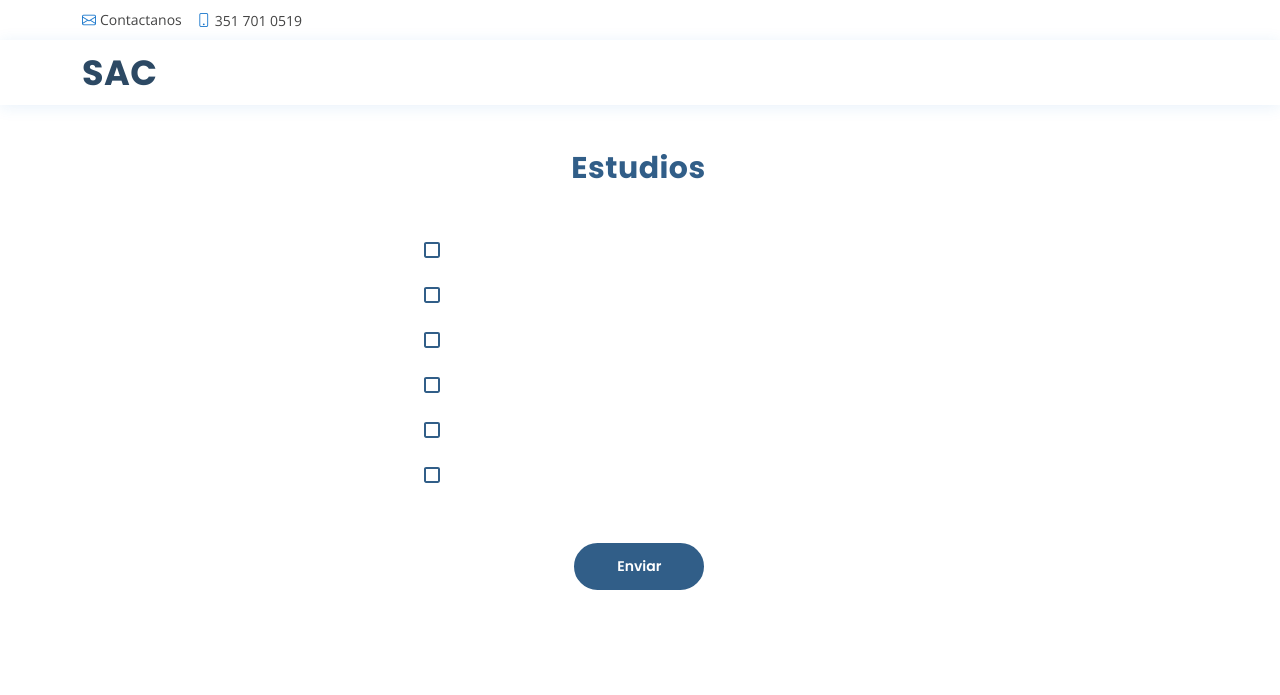
After one commit to HermesPuig/laboratorioquimico, a Django app: page /estudios/ in a window 1280 px wide. The commit adds this page. Shown: the top 695 px of the page. Run offline with Django 4.2, Linux system fonts and the light colour scheme; some libraries are stand-ins or nearby versions.

Commit message:
estudios

```diff
--- a/app/static/assets/css/style.css
+++ b/app/static/assets/css/style.css
@@ -225,6 +225,37 @@ label {
     color: #315e88;
 }
 
+
+input[type=checkbox] {
+	appearance: none;
+  background-color: #fff;
+  margin: 0;
+	font: inherit;
+  color: currentColor;
+  width: 1.15em;
+  height: 1.15em;
+  border: 0.15em solid #315e88;
+  border-radius: 0.15em;
+  transform: translateY(-0.075em);
+	display: grid;
+  place-content: center;
+	&::before {
+		content: "";
+		width: 0.65em;
+		height: 0.65em;
+		transform: scale(0);
+		transition: 120ms transform ease-in-out;
+		box-shadow: inset 1em 1em #315e88;
+		background-color: CanvasText;
+		clip-path: polygon(14% 44%, 0 65%, 50% 100%, 100% 16%, 80% 0%, 43% 62%);
+		transform-origin: left top;
+	}
+	&:checked::before {
+		transform: scale(1);
+	}
+}
+
+
 .buttonlogin {
 	appearance: none;
   font-size: 20;
@@ -335,6 +366,24 @@ label {
 	}
 }
 
+.btn-estudios {
+  appearance: none;
+    font-weight: 600;
+    border: 3px solid #315e88;
+    background: rgb(0, 77%, 44%315e88, 0);
+    padding: 10px 40px;
+    background-color: #315e88;
+    color: #ffffff;
+    margin-left: 150px;
+    border-radius: 50px;
+    margin-top: 30px;
+    transition: 1s;
+    &:hover, &:focus, &:active {
+      background: #ffffff;
+      color: #315e88;
+	}
+}
+
 
 
 .logina {
@@ -423,11 +472,24 @@ label {
   align-items: center;
   justify-content: center;
 }
+
 .solicitud-box {
   display: flex;
   height: 800px;
   color: #315e88;
   font-size: 14px;
+  font-family: "Poppins", sans-serif;
+  align-items: center;
+  justify-content: center;
+
+}
+
+.estudios-box {
+  display: flex;
+  height: 650px;
+  color: #315e88;
+  font-size: 14px;
+  margin-right: 150px;
   font-family: "Poppins", sans-serif;
   align-items: center;
   justify-content: center;
@@ -446,7 +508,6 @@ label {
 .fecha-receta {
 font-size: 16px;
 margin-bottom: -30px;
-margin-top: 80px;
 text-align: center;
 margin-left: 5px;
 
--- /dev/null
+++ b/app/templates/estudios.html
@@ -0,0 +1,85 @@
+{% load static %}
+
+
+<!DOCTYPE html>
+<html lang="en">
+<head>
+  <meta charset="utf-8">
+  <meta content="width=device-width, initial-scale=1.0" name="viewport">
+
+  <title>Seleccion Estudios</title>
+  <meta content="" name="description">
+  <meta content="" name="keywords">
+
+  <!-- Favicons -->
+  <link href="{% static 'assets/img/favicon.png' %}" rel="icon">
+  <link href="{% static 'assets/img/apple-touch-icon.png' %}" rel="apple-touch-icon">
+
+  <!-- Google Fonts -->
+  <link href="https://fonts.googleapis.com/css?family=Open+Sans:300,300i,400,400i,600,600i,700,700i|Raleway:300,300i,400,400i,500,500i,600,600i,700,700i|Poppins:300,300i,400,400i,500,500i,600,600i,700,700i" rel="stylesheet">
+
+  <!-- Vendor CSS Files -->
+  <link href="{% static 'assets/fontawesome-free/css/all.min.css' %}" rel="stylesheet">
+  <link href="{% static 'assets/bootstrap/css/bootstrap.min.css' %}" rel="stylesheet">
+  <link href="{% static 'assets/bootstrap-icons/bootstrap-icons.css' %}" rel="stylesheet">
+  <link href="{% static 'assets/boxicons/css/boxicons.min.css' %}" rel="stylesheet">
+  <link href="{% static 'assets/glightbox/css/glightbox.min.css' %}" rel="stylesheet">
+  <link href="{% static 'assets/remixicon/remixicon.css' %}" rel="stylesheet">
+  <link href="{% static 'assets/swiper/swiper-bundle.min.css' %}" rel="stylesheet">
+
+  <!-- Template Main CSS File -->
+  <link href="{% static 'assets/css/style.css' %}" rel="stylesheet">
+
+  <div id="topbar" class="d-flex align-items-center fixed-top">
+    <div class="container d-flex justify-content-between">
+      <div class="contact-info d-flex align-items-center">
+        <i class="bi bi-envelope"></i> <a href="joaquinparraga51@gmail.com">Contactanos</a>
+        <i class="bi bi-phone"></i> 351 701 0519
+      </div>
+    </div>
+  </div>
+
+  <header id="header" class="fixed-top">
+    <div class="container d-flex align-items-center">
+
+      <h1 class="logo me-auto"><a href={%url "home" %}>SAC</a></h1>
+    </div>
+  </header>
+
+<body>
+
+    <h2>Selecciona tus opciones:</h2>
+
+
+
+<div class="estudios-box">
+
+    <form method="post">
+
+        <h2 class="solicitud-t" >Estudios</h2>
+
+        <input type="checkbox" id="opcion1" name="opcion1">
+        <label for="opcion1"></label><br>
+
+        <input type="checkbox" id="opcion2" name="opcion2">
+        <label for="opcion2"></label><br>
+
+        <input type="checkbox" id="opcion3" name="opcion3">
+        <label for="opcion3"></label><br>
+
+        <input type="checkbox" id="opcion4" name="opcion4">
+        <label for="opcion4"></label><br>
+
+        <input type="checkbox" id="opcion5" name="opcion5">
+        <label for="opcion5"></label><br>
+
+        <input type="checkbox" id="opcion6" name="opcion6">
+        <label for="opcion6"></label><br>
+
+        <input class="btn-estudios" type="submit" value="Enviar">
+
+    </form>
+
+</div>
+</body>
+</html>
--- a/app/urls.py
+++ b/app/urls.py
@@ -5,5 +5,6 @@ urlpatterns = [
     path("login/", LoginView.as_view(), name="login"),
     path("solicitud/", solicitud, name="solicitud"),
     path("medico/", medico, name="medico"),
-    path("registropaciente/", registropaciente, name="registropaciente")
+    path("registropaciente/", registropaciente, name="registropaciente"),
+    path("estudios/", estudios, name="estudios")
 ]
--- a/app/views.py
+++ b/app/views.py
@@ -13,6 +13,9 @@ def medico(request):
 
 def registropaciente(request):
     return render(request, "registropaciente.html")
+
+def estudios(request):
+    return render(request, "estudios.html")
 
 def solicitud(request):
     return render(request, "solicitud.html")
```
Also changed, not shown: app/templates/solicitud.html (+4 -10 lines).
